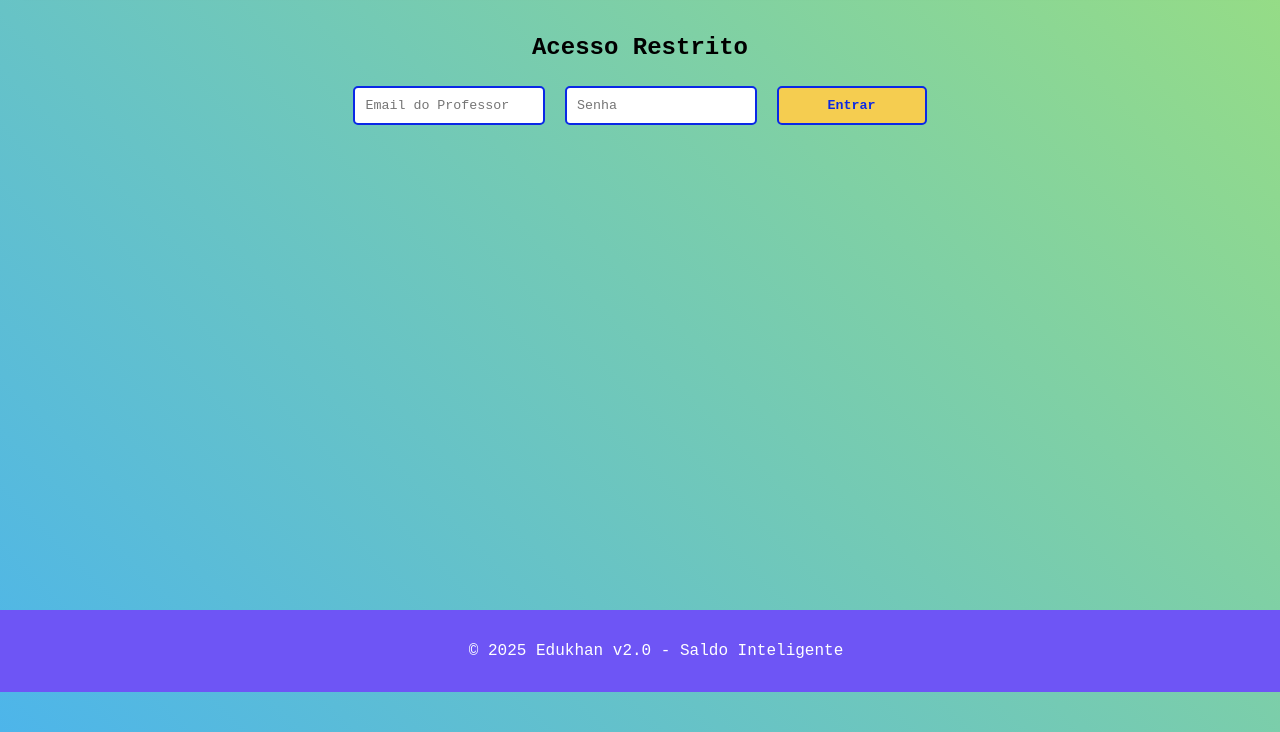
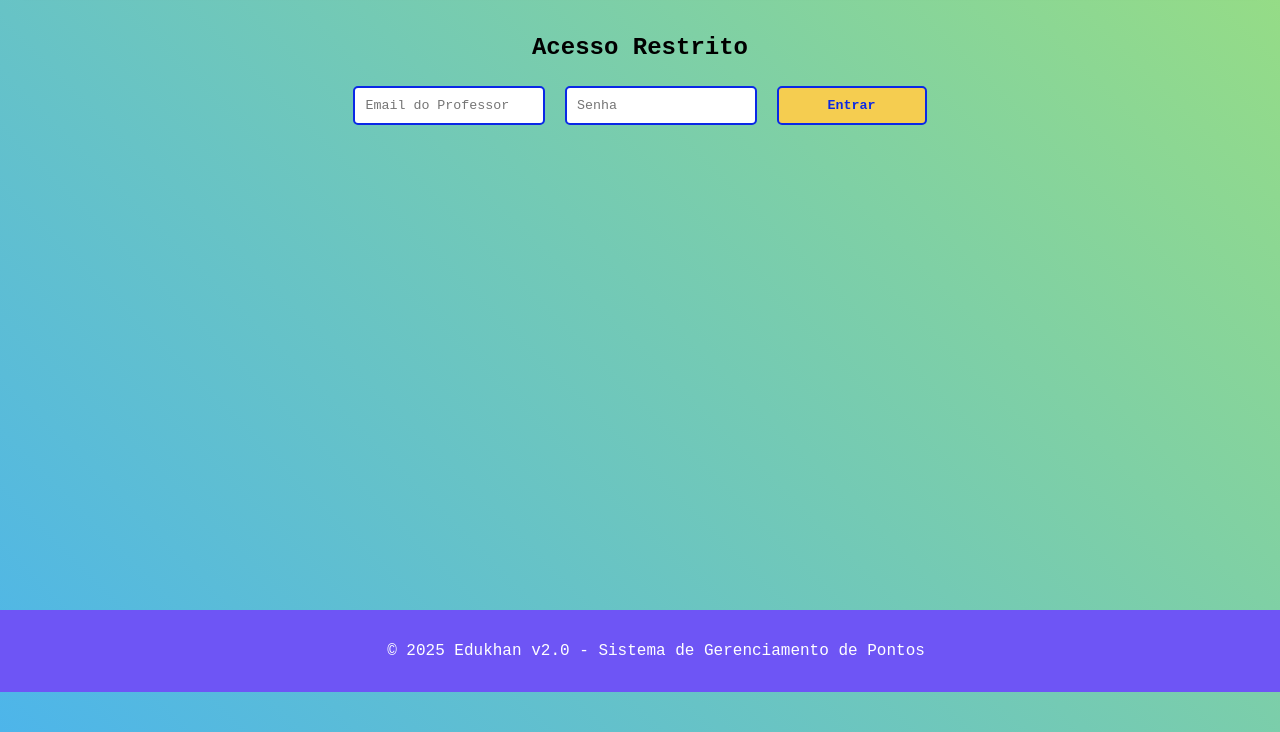
Before and after one commit to tobiasteles/BancoDePontos-Edukhan, a plain HTML site: page index.html in a window 1280 px wide. Shown: the part 108-840 px from the top of the page. Drawn offline with Linux system fonts and the light colour scheme; no server answers; a web font is replaced by a local one.

Commit message:
Update index.html

```diff
--- a/index.html
+++ b/index.html
@@ -186,7 +186,7 @@
     </div>
     <footer>
         <p>© 2025 Edukhan
-            <span class="version-badge">v2.0 - Saldo Inteligente</span>
+            <span class="version-badge">v2.0 - Sistema de Gerenciamento de Pontos</span>
         </p>
     </footer>
     <div style="height: 60px;"></div>
```
